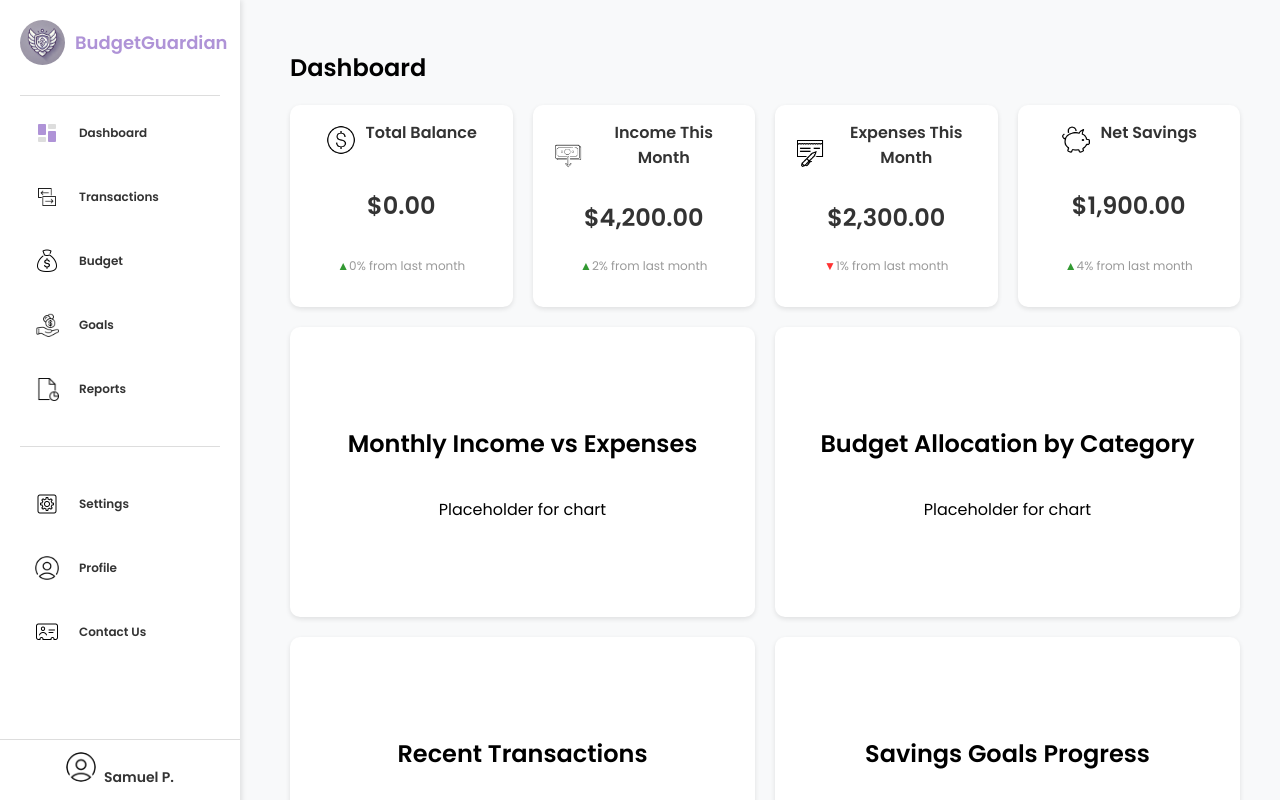
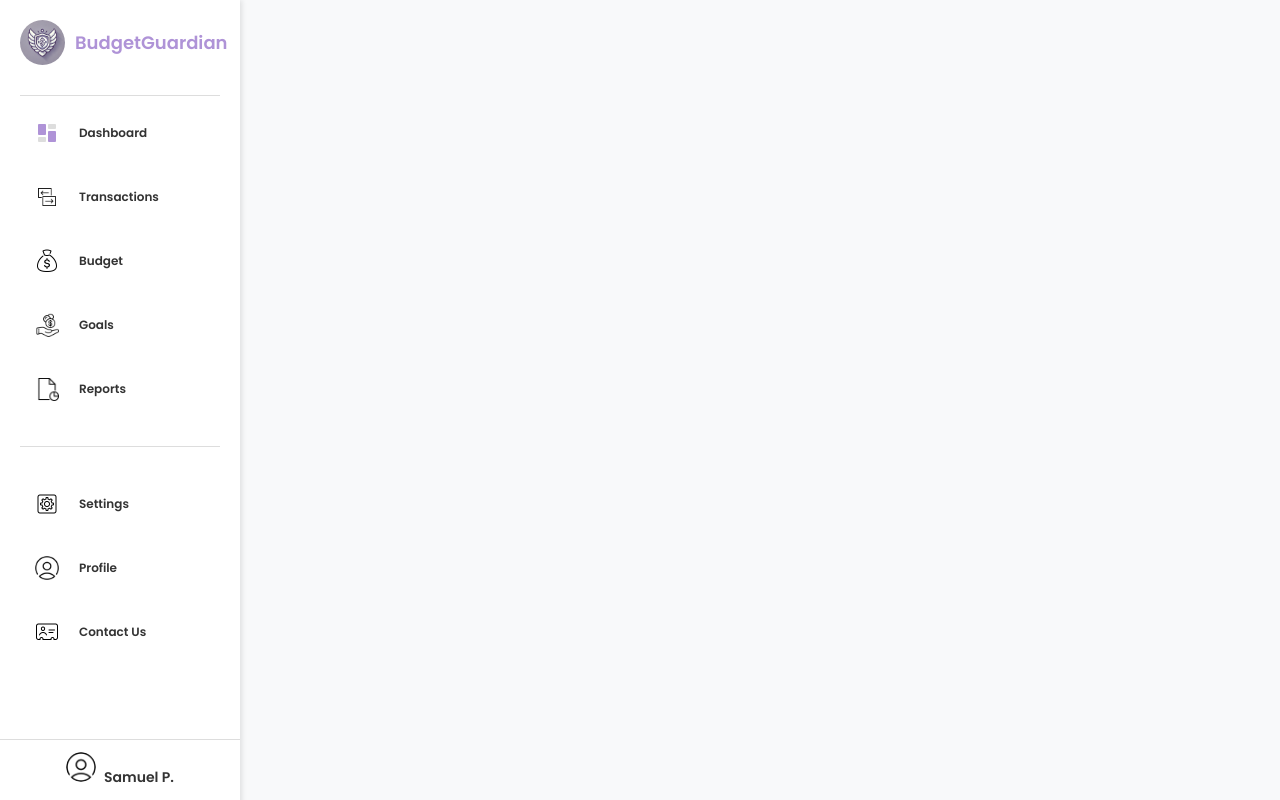
Before and after one commit to spowers0409/BudgetGuardian, a React (Create React App) app: page / in a window 1280 px wide. Shown: the top 800 px of the page. Built offline with nearby package versions, Linux system fonts and the light colour scheme; no server answers.

Commit message:
Updated dashboard route and added budget-guardian to Allow-Origin

```diff
--- a/src/App.js
+++ b/src/App.js
@@ -36,7 +36,7 @@
       {!hideSidebar && <Sidebar />} {/* Only show sidebar if NOT on login page */}
       <div className="content">
         <Routes>
-          <Route path="/" element={<Dashboard />} />
+          <Route path="/dashboard" element={<Dashboard />} />
           <Route path="/transactions" element={<Transactions />} />
           <Route path="/budget" element={<Budget />} />
           <Route path="/goals" element={<Goals />} />
--- a/src/components/Sidebar.js
+++ b/src/components/Sidebar.js
@@ -23,7 +23,7 @@
       <nav>
         <ul>
           <li>
-            <Link to="/">
+            <Link to="/dashboard">
               <img src="/icons/dashboard.png" alt="Dashboard" className="no-invert-icon" /> Dashboard
             </Link>
           </li>
```
Also changed, not shown: 1 other file (tests, documents, lock files or other folders).
